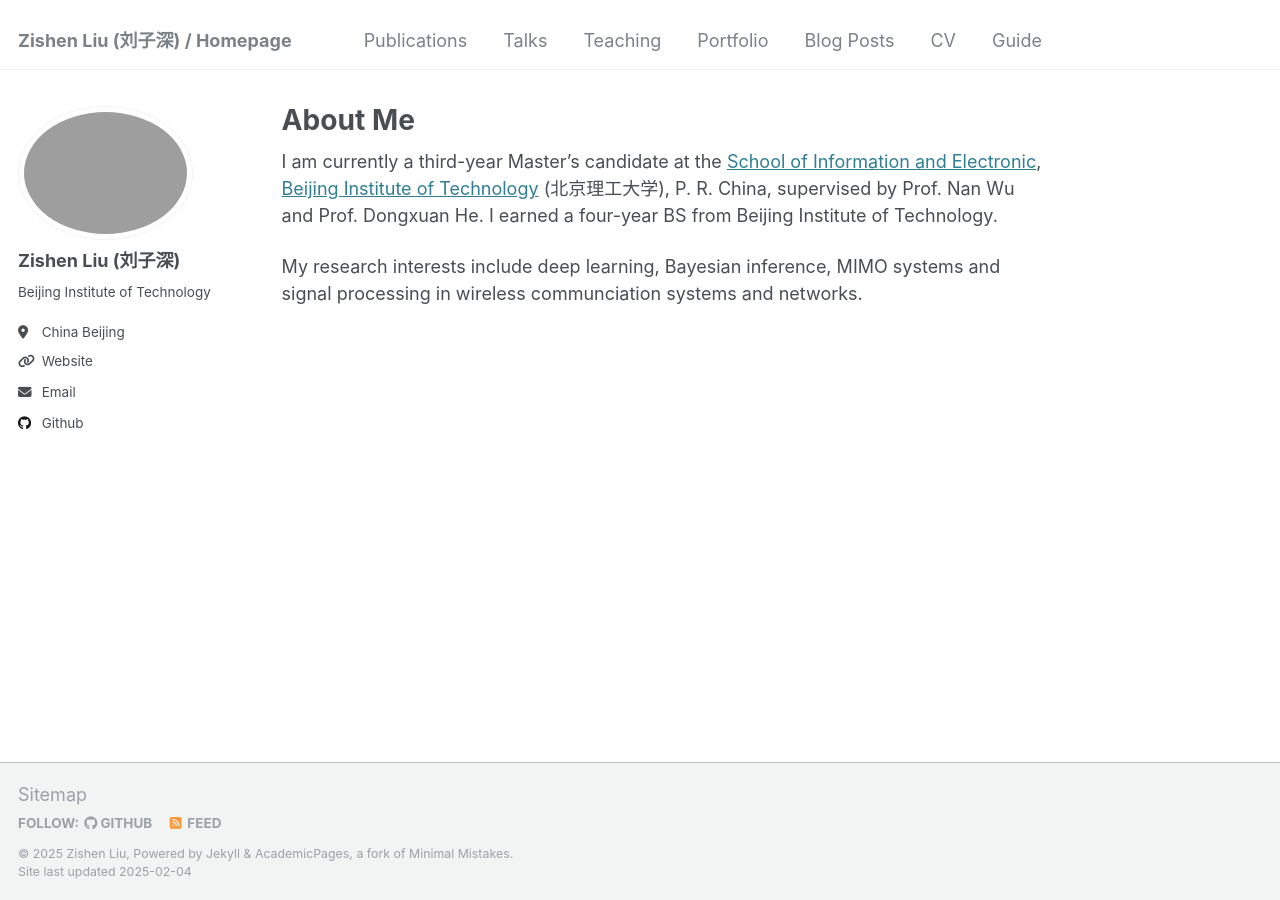
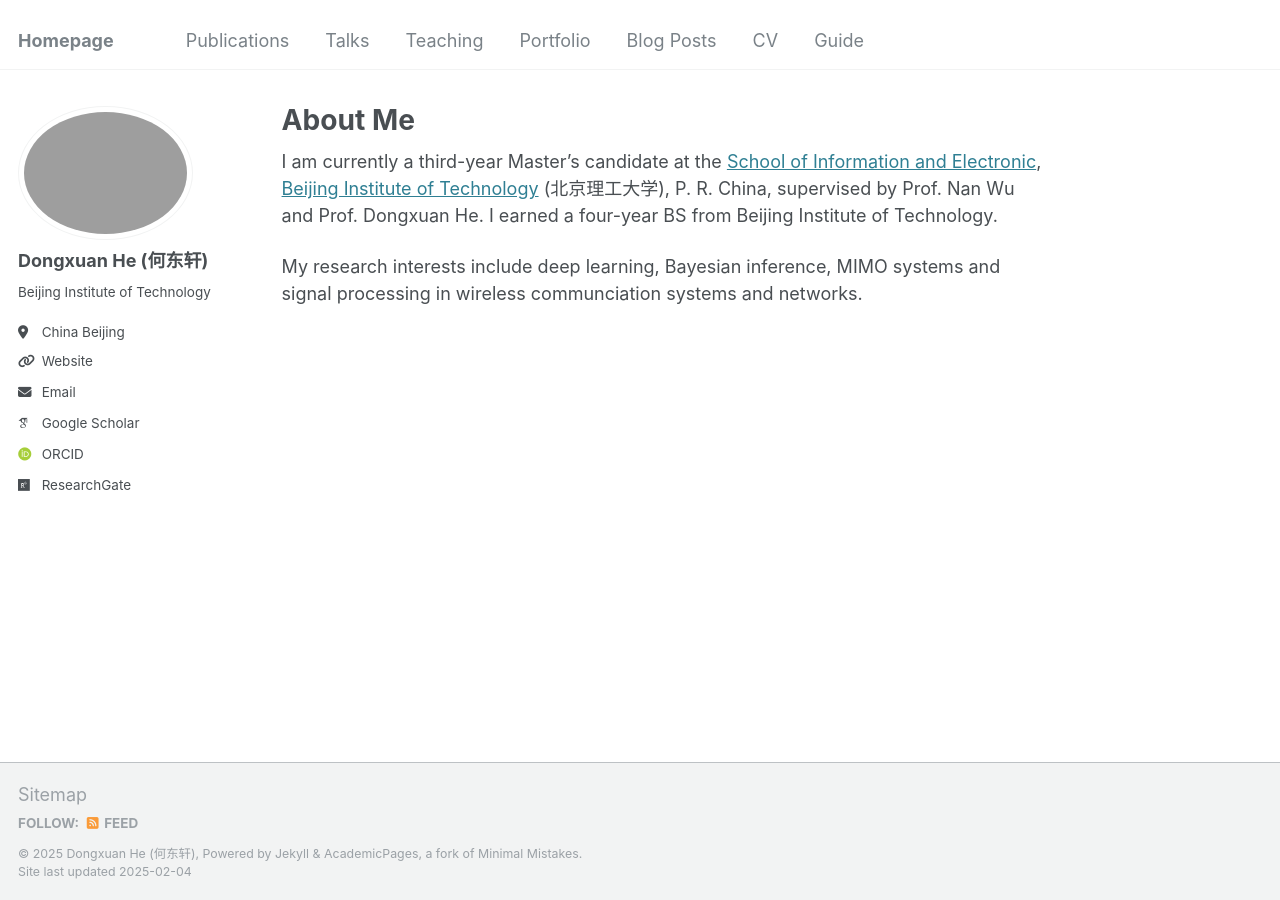
Before and after one commit to dongxuanBIT/dongxuanBIT.github.io, a Jekyll site: the page built from _pages/about.md, in a window 1280 px wide. Built offline with Jekyll 4.4.1, drawn with Linux system fonts in a browser that asks for light colours; some web fonts are replaced.

Commit message:
Update _config.yml

```diff
--- a/_config.yml
+++ b/_config.yml
@@ -8,13 +8,13 @@
 
 # Basic Site Settings
 locale                   : "en-US"
-title                    : "Zishen Liu (刘子深) / Homepage"
+title                    : "Homepage"
 title_separator          : "-"
-name                     : &name "Zishen Liu"
+name                     : &name "Dongxuan He (何东轩)"
 description              : &description "personal description"
-url                      : https://zishenliu729.github.io # the base hostname & protocol for your site e.g. "https://[your GitHub username].github.io"
+url                      : https://dongxuan_he.github.io # the base hostname & protocol for your site e.g. "https://[your GitHub username].github.io"
 baseurl                  : "" # the subpath of your site, e.g. "/blog"
-repository               : "zishenliu729/zishenliu729.github.io "
+repository               : "zishenliu729/dongxuan_he.github.io "
 
 # Site Author - The following control what appear as part of the author content on the side bar.
 #               If a field is blank the icon and link will not appear, otherwise it will be shown.
@@ -22,31 +22,32 @@
 author:
   # Biographic information
   avatar           : "zishen.png"
-  name             : "Zishen Liu (刘子深)"
+  name             : "Dongxuan He (何东轩)"
   pronouns         : # example: "she/her"
   bio              : "Beijing Institute of Technology"
   location         : "China Beijing"
   employer         :
-  uri              : https://zishenliu729.github.io/
-  email            : "zishen_liu@bit.edu.cn"
+  uri              : https://dongxuan_he.github.io/
+  email            : "dongxuan_he@bit.edu.cn"
 
   # Academic websites
   arxiv            : # URL - Update with the correct link to your profile
-  googlescholar    : #"https://scholar.google.com/citations?user=PS_CX0AAAAAJ"
+  googlescholar    : "https://scholar.google.com.hk/citations?user=ZZ6jAmsAAAAJ&hl=zh-CN"
   impactstory      : # URL
-  orcid            : #"http://orcid.org/yourorcidurl"
+  orcid            : "https://orcid.org/0000-0002-5429-3318"
   semantic         : # URL
   pubmed           : #"https://www.ncbi.nlm.nih.gov/pubmed/?term=john+snow"
-  researchgate     : # URL
+  researchgate     : "https://www.researchgate.net/profile/Dongxuan-He"
   scopus           : # URL
+  IEEE             : "https://ieeexplore.ieee.org/author/37086118287"
 
-  # Repositories and software development
-  bitbucket        : # Username - Update with your username on the site
-  codepen          : # Username
-  dribbble         : # Username
-  github           : "https://github.com/zishenliu729"
-  kaggle           : # Username
-  stackoverflow    : # User number or user number and name (i.e., use "1" or "1/jeff-atwood")
+  # # Repositories and software development
+  # bitbucket        : # Username - Update with your username on the site
+  # codepen          : # Username
+  # dribbble         : # Username
+  # github           : "https://github.com/zishenliu729"
+  # kaggle           : # Username
+  # stackoverflow    : # User number or user number and name (i.e., use "1" or "1/jeff-atwood")
 
   # Social media
   bluesky          : #"bsky.app" # Replace this with you Bluesky username
```
